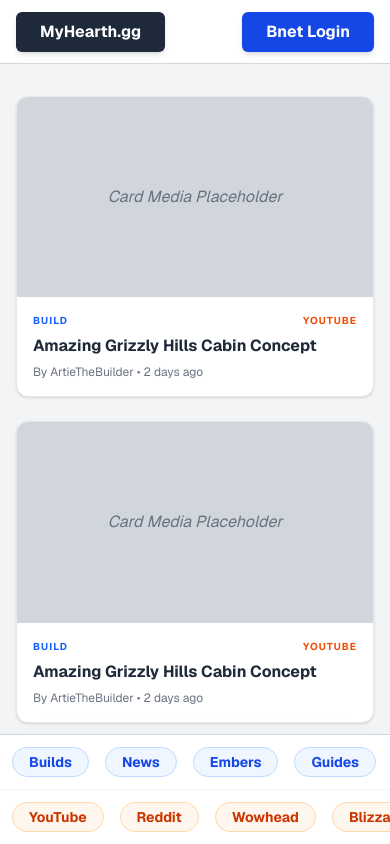
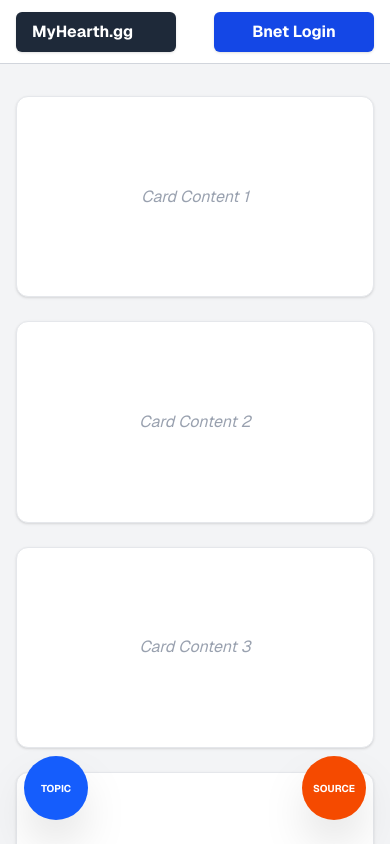
Before and after one commit to Arcnail/my-hearth-app, a Next.js app: page / in a window 390 px wide. Shown: the top 844 px of the page. Built offline with nearby package versions, Linux system fonts and the light colour scheme.

Commit message:
Update page.tsx

```diff
--- a/src/app/page.tsx
+++ b/src/app/page.tsx
@@ -1,119 +1,116 @@
-import React from 'react';
+"use client";
 
-const Wireframe = () => {
-  // Dummy data for the "Matrix"
+import React, { useState } from 'react';
+
+const WireframeV2 = () => {
+  const [topic, setTopic] = useState('Builds');
+  const [source, setSource] = useState('YouTube');
+  const [showMobileMenu, setShowMobileMenu] = useState(null); // 'topic' or 'source'
+
   const topics = ['Builds', 'News', 'Embers', 'Guides'];
   const sources = ['YouTube', 'Reddit', 'Wowhead', 'Blizzard'];
-  const cards = Array.from({ length: 12 }); // 12 placeholder cards
+  const cards = Array.from({ length: 8 });
 
   return (
-    <div className="min-h-screen bg-gray-100 text-gray-800 font-sans">
+    <div className="min-h-screen bg-gray-100 text-gray-800 font-sans pb-20 md:pb-0">
 
-      {/* HEADER SECTION */}
-      {/* UPDATED HEADER */}
+      {/* HEADER: Full Width with Centered Elements */}
       <header className="fixed top-0 w-full h-16 bg-white border-b border-gray-300 z-50">
-  <div className="max-w-[1400px] mx-auto h-full flex items-center justify-between px-4 relative">
+        <div className="max-w-[1400px] mx-auto h-full flex items-center justify-between px-4">
+          <div className="w-40 bg-gray-800 text-white px-4 py-2 font-bold rounded-md shadow-sm">MyHearth.gg</div>
 
-    {/* Logo: Positioned to hang off the left of the content area */}
-    <div className="bg-gray-800 text-white px-6 py-2 font-bold rounded-md shadow-md">
-      MyHearth.gg
+          <div className="hidden md:flex items-center space-x-3 text-sm tracking-widest font-black uppercase">
+            <span className="text-blue-600">{topic}</span>
+            <span className="text-gray-300">—</span>
+            <span className="text-orange-600">{source}</span>
           </div>
 
-    {/* Center Breadcrumb */}
-    <div className="hidden md:flex items-center space-x-2 text-sm font-medium">
-      <span className="text-blue-600 font-bold uppercase tracking-tighter">Builds</span>
-      <span className="text-gray-300">--</span>
-      <span className="text-orange-600 font-bold uppercase tracking-tighter">YouTube</span>
-    </div>
-
-    {/* Login: Positioned to hang off the right */}
-    <div className="bg-blue-700 text-white px-6 py-2 font-bold rounded-md shadow-md cursor-pointer hover:bg-blue-800 transition-all">
-      Bnet Login
-    </div>
+          <div className="w-40 bg-blue-700 text-white px-4 py-2 font-bold rounded-md shadow-sm text-center">Bnet Login</div>
         </div>
       </header>
 
-      {/* LEFT PILLAR (TOPICS) - Desktop Only */}
-      <aside className="hidden md:flex fixed top-16 bottom-0 w-20 bg-gray-200 border-r border-gray-300 flex-col items-center py-8 space-y-8 z-40
-  left-[50%] -ml-[640px] lg:-ml-[700px]">
-        {topics.map((t) => (
-          <div key={t} className="group relative">
-            <div className="w-12 h-12 bg-white rounded-full border-2 border-gray-400 flex items-center justify-center cursor-pointer hover:border-blue-500 hover:scale-110 transition-all shadow-sm">
-              <span className="text-xs font-bold">{t[0]}</span>
-            </div>
-            {/* Tooltip */}
-            <span className="absolute left-16 top-3 scale-0 group-hover:scale-100 transition-all bg-black text-white text-xs p-2 rounded whitespace-nowrap">
-              {t}
-            </span>
-          </div>
+      {/* DESKTOP PILLARS (Unchanged Math) */}
+      <aside className="hidden md:flex fixed top-16 bottom-0 w-20 bg-gray-200 border-r border-gray-300 flex-col items-center py-8 space-y-8 z-40 left-[50%] -ml-[700px]">
+        {topics.map(t => (
+          <button key={t} onClick={() => setTopic(t)} className={`w-12 h-12 rounded-full border-2 flex items-center justify-center transition-all ${topic === t ? 'border-blue-600 bg-blue-50 scale-110' : 'border-gray-400 bg-white'}`}>
+            {t[0]}
+          </button>
         ))}
       </aside>
 
-      {/* RIGHT PILLAR (SOURCES) - Desktop Only */}
-      <aside className="hidden md:flex fixed top-16 bottom-0 w-20 bg-gray-200 border-l border-gray-300 flex-col items-center py-8 space-y-8 z-40
-  right-[50%] -mr-[640px] lg:-mr-[700px]">
-        {sources.map((s) => (
-          <div key={s} className="group relative">
-            <div className="w-12 h-12 bg-white rounded-full border-2 border-gray-400 flex items-center justify-center cursor-pointer hover:border-orange-500 hover:scale-110 transition-all shadow-sm">
-              <span className="text-xs font-bold">{s[0]}</span>
-            </div>
-            {/* Tooltip */}
-            <span className="absolute right-16 top-3 scale-0 group-hover:scale-100 transition-all bg-black text-white text-xs p-2 rounded whitespace-nowrap">
-              {s}
-            </span>
-          </div>
+      <aside className="hidden md:flex fixed top-16 bottom-0 w-20 bg-gray-200 border-l border-gray-300 flex-col items-center py-8 space-y-8 z-40 right-[50%] -mr-[700px]">
+        {sources.map(s => (
+          <button key={s} onClick={() => setSource(s)} className={`w-12 h-12 rounded-full border-2 flex items-center justify-center transition-all ${source === s ? 'border-orange-600 bg-orange-50 scale-110' : 'border-gray-400 bg-white'}`}>
+            {s[0]}
+          </button>
         ))}
       </aside>
 
-      {/* MAIN CONTENT AREA */}
-      <main className="pt-24 pb-32 md:pb-8 md:px-24 min-h-screen">
-        <div className="max-w-6xl mx-auto px-4">
-
-          {/* MASONRY-STYLE GRID */}
-          <div className="grid grid-cols-1 sm:grid-cols-2 lg:grid-cols-3 xl:grid-cols-4 gap-6">
+      {/* MAIN CONTENT + CONTAINED FOOTER */}
+      <main className="pt-24 px-4 md:px-0 max-w-[1200px] mx-auto min-h-screen flex flex-col">
+        <div className="flex-grow grid grid-cols-1 sm:grid-cols-2 lg:grid-cols-3 gap-6">
           {cards.map((_, i) => (
-              <div key={i} className="bg-white rounded-xl shadow-sm border border-gray-200 overflow-hidden hover:shadow-lg transition-shadow">
-                {/* Dummy Card Media */}
-                <div className="aspect-video bg-gray-300 flex items-center justify-center">
-                  <span className="text-gray-500 italic">Card Media Placeholder</span>
-                </div>
-                {/* Card Content */}
-                <div className="p-4 space-y-2">
-                  <div className="flex justify-between text-[10px] uppercase tracking-widest font-bold">
-                    <span className="text-blue-600">Build</span>
-                    <span className="text-orange-600">YouTube</span>
-                  </div>
-                  <h3 className="font-bold text-gray-800 leading-tight">Amazing Grizzly Hills Cabin Concept</h3>
-                  <p className="text-xs text-gray-500">By ArtieTheBuilder • 2 days ago</p>
-                </div>
+            <div key={i} className="bg-white aspect-video rounded-xl border border-gray-200 shadow-sm flex items-center justify-center text-gray-400 italic">
+              Card Content {i + 1}
             </div>
           ))}
         </div>
+
+        {/* FOOTER: Anchored to the bottom of the content flow */}
+        <footer className="mt-12 py-12 border-t border-gray-300 text-center text-gray-500 text-sm space-y-2">
+          <p>© 2026 MyHearth.gg - For the Builders.</p>
+          <p>World of Warcraft and Blizzard Entertainment are trademarks of Blizzard Entertainment, Inc.</p>
+          <div className="flex justify-center space-x-6 pt-4">
+            <span>About</span> <span>Discord</span> <span>Privacy</span>
           </div>
+        </footer>
       </main>
 
-      {/* MOBILE DOUBLE-DECKER NAV (Visible < 768px) */}
-      <nav className="md:hidden fixed bottom-0 w-full bg-white border-t border-gray-300 z-50 flex flex-col shadow-2xl">
-        {/* Top Row: Topics */}
-        <div className="flex overflow-x-auto p-3 space-x-4 border-b border-gray-100 no-scrollbar">
-          {topics.map(t => (
-            <button key={t} className="px-4 py-1 bg-blue-50 text-blue-700 rounded-full text-sm font-bold whitespace-nowrap border border-blue-200">
-              {t}
+      {/* MOBILE UI: Dual Floating Action Buttons */}
+      <div className="md:hidden fixed bottom-6 left-0 right-0 px-6 flex justify-between pointer-events-none z-50">
+        <button
+          onClick={() => setShowMobileMenu('topic')}
+          className="pointer-events-auto w-16 h-16 bg-blue-600 text-white rounded-full shadow-2xl flex flex-col items-center justify-center text-[10px] font-bold uppercase"
+        >
+          <span>Topic</span>
+        </button>
+
+        <button
+          onClick={() => setShowMobileMenu('source')}
+          className="pointer-events-auto w-16 h-16 bg-orange-600 text-white rounded-full shadow-2xl flex flex-col items-center justify-center text-[10px] font-bold uppercase"
+        >
+          <span>Source</span>
+        </button>
+      </div>
+
+      {/* MOBILE MENU OVERLAY (Bottom Sheet style) */}
+      {showMobileMenu && (
+        <div className="fixed inset-0 bg-black/50 z-[60] flex items-end" onClick={() => setShowMobileMenu(null)}>
+          <div className="w-full bg-white rounded-t-3xl p-6 space-y-4 animate-slide-up" onClick={e => e.stopPropagation()}>
+            <h3 className="text-center font-bold uppercase text-gray-400 tracking-widest text-xs">
+              Select {showMobileMenu === 'topic' ? 'Category' : 'Platform'}
+            </h3>
+            <div className="grid grid-cols-2 gap-4">
+              {(showMobileMenu === 'topic' ? topics : sources).map(item => (
+                <button
+                  key={item}
+                  onClick={() => {
+                    showMobileMenu === 'topic' ? setTopic(item) : setSource(item);
+                    setShowMobileMenu(null);
+                  }}
+                  className="py-4 bg-gray-100 rounded-xl font-bold hover:bg-gray-200"
+                >
+                  {item}
                 </button>
               ))}
             </div>
-        {/* Bottom Row: Sources */}
-        <div className="flex overflow-x-auto p-3 space-x-4 no-scrollbar">
-          {sources.map(s => (
-            <button key={s} className="px-4 py-1 bg-orange-50 text-orange-700 rounded-full text-sm font-bold whitespace-nowrap border border-orange-200">
-              {s}
-            </button>
-          ))}
+            <button onClick={() => setShowMobileMenu(null)} className="w-full py-3 text-gray-500 font-medium">Close</button>
           </div>
-      </nav>
+        </div>
+      )}
 
     </div>
   );
 };
 
-export default Wireframe;
+export default WireframeV2;
```
Lines whose indentation alone changed are shown as unchanged.
